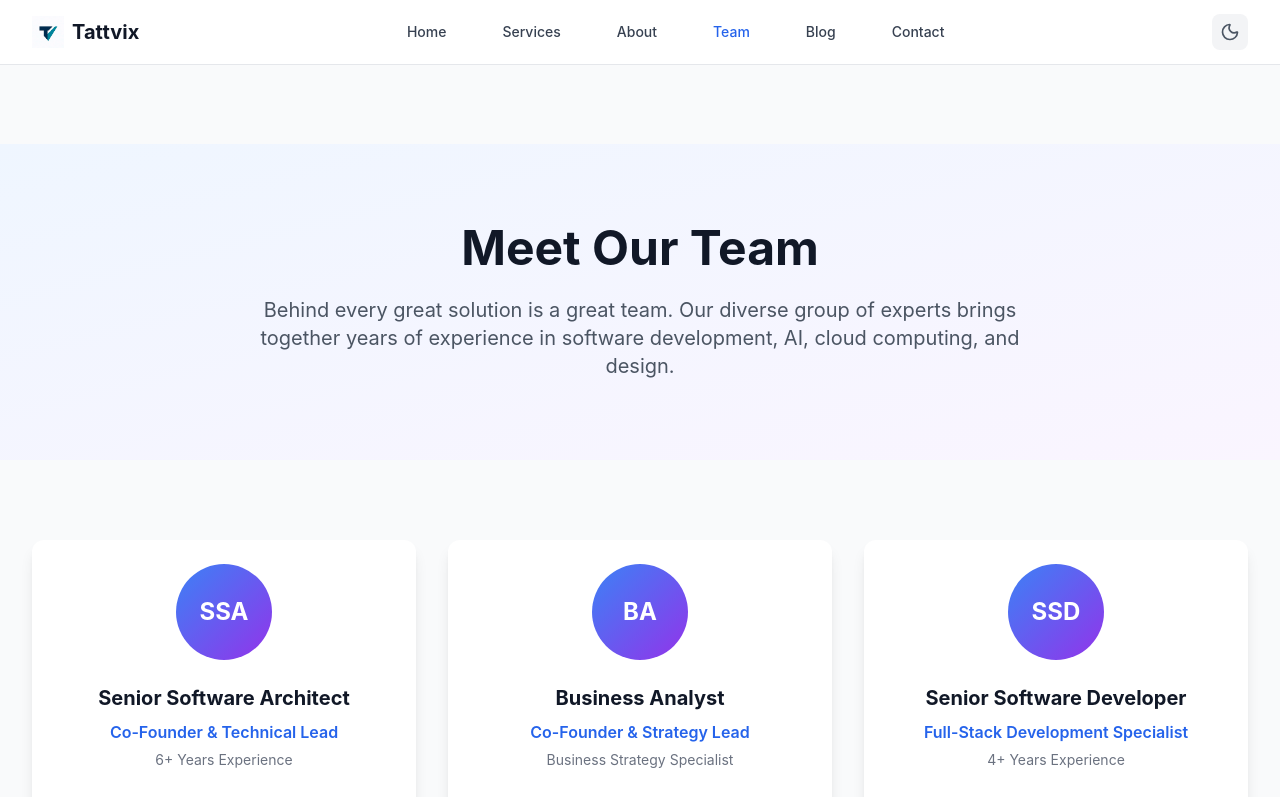
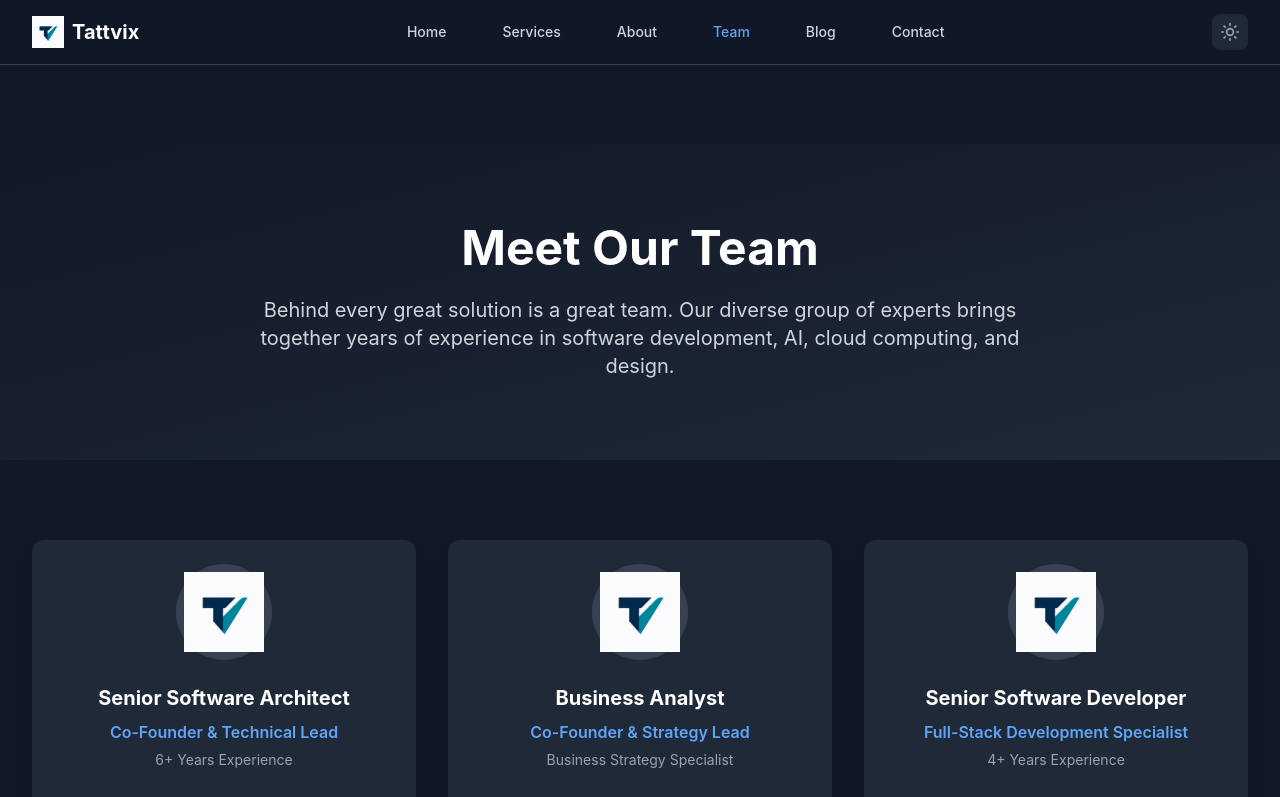
Before and after one commit to mayur8tattvix-blip/portfolio, a React (Vite) app: page /team in a window 1280 px wide. Shown: the top 797 px of the page. Built offline with nearby package versions, Linux system fonts and the light colour scheme.

Commit message:
chore: using tatvix logo in image placeholders

```diff
--- a/src/context/ThemeContext.tsx
+++ b/src/context/ThemeContext.tsx
@@ -10,7 +10,7 @@ const ThemeContext = createContext<ThemeContextType | undefined>(undefined);
 export const ThemeProvider: React.FC<{ children: React.ReactNode }> = ({ children }) => {
   const [isDark, setIsDark] = useState(() => {
     const saved = localStorage.getItem('theme');
-    return saved ? saved === 'dark' : false;
+    return saved ? saved === 'dark' : true;
   });
 
   useEffect(() => {
--- a/src/pages/About.tsx
+++ b/src/pages/About.tsx
@@ -83,8 +83,10 @@ export const About: React.FC = () => {
               initial={{ opacity: 0, x: 30 }}
               animate={{ opacity: 1, x: 0 }}
               transition={{ duration: 0.8, delay: 0.2 }}
-              className="h-80 bg-gradient-to-br from-blue-500 to-purple-600 rounded-2xl opacity-20"
-            ></motion.div>
+              className="h-80 bg-gray-100 dark:bg-gray-700 rounded-2xl flex items-center justify-center p-8"
+            >
+              <img src="/tattvix_logo.png" alt="Tattvix Solutions" className="max-w-full max-h-full object-contain opacity-60" />
+            </motion.div>
           </div>
         </div>
       </section>
--- a/src/pages/Team.tsx
+++ b/src/pages/Team.tsx
@@ -88,11 +88,9 @@ export const Team: React.FC = () => {
                 transition={{ duration: 0.8, delay: index * 0.1 }}
               >
                 <Card className="h-full group cursor-pointer">
-                  {/* Profile Image Placeholder */}
-                  <div className="w-24 h-24 mx-auto mb-6 bg-gradient-to-br from-blue-500 to-purple-600 rounded-full flex items-center justify-center group-hover:scale-110 transition-transform duration-300">
-                    <span className="text-white text-2xl font-bold">
-                      {member.name.split(' ').map(n => n[0]).join('')}
-                    </span>
+                  {/* Profile Image */}
+                  <div className="w-24 h-24 mx-auto mb-6 bg-white dark:bg-gray-700 rounded-full flex items-center justify-center group-hover:scale-110 transition-transform duration-300 p-2">
+                    <img src="/tattvix_logo.png" alt="Tattvix Solutions" className="w-full h-full object-contain" />
                   </div>
 
                   <div className="text-center mb-6">
```
